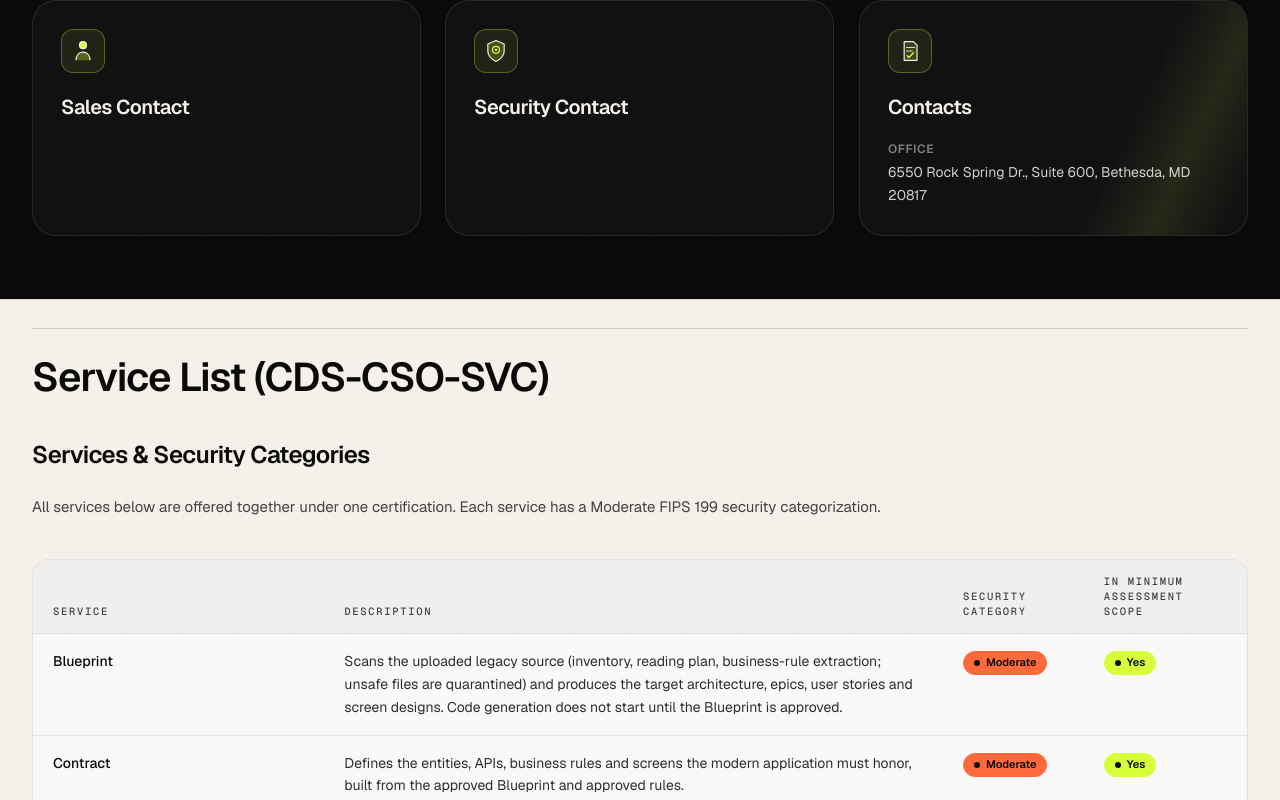
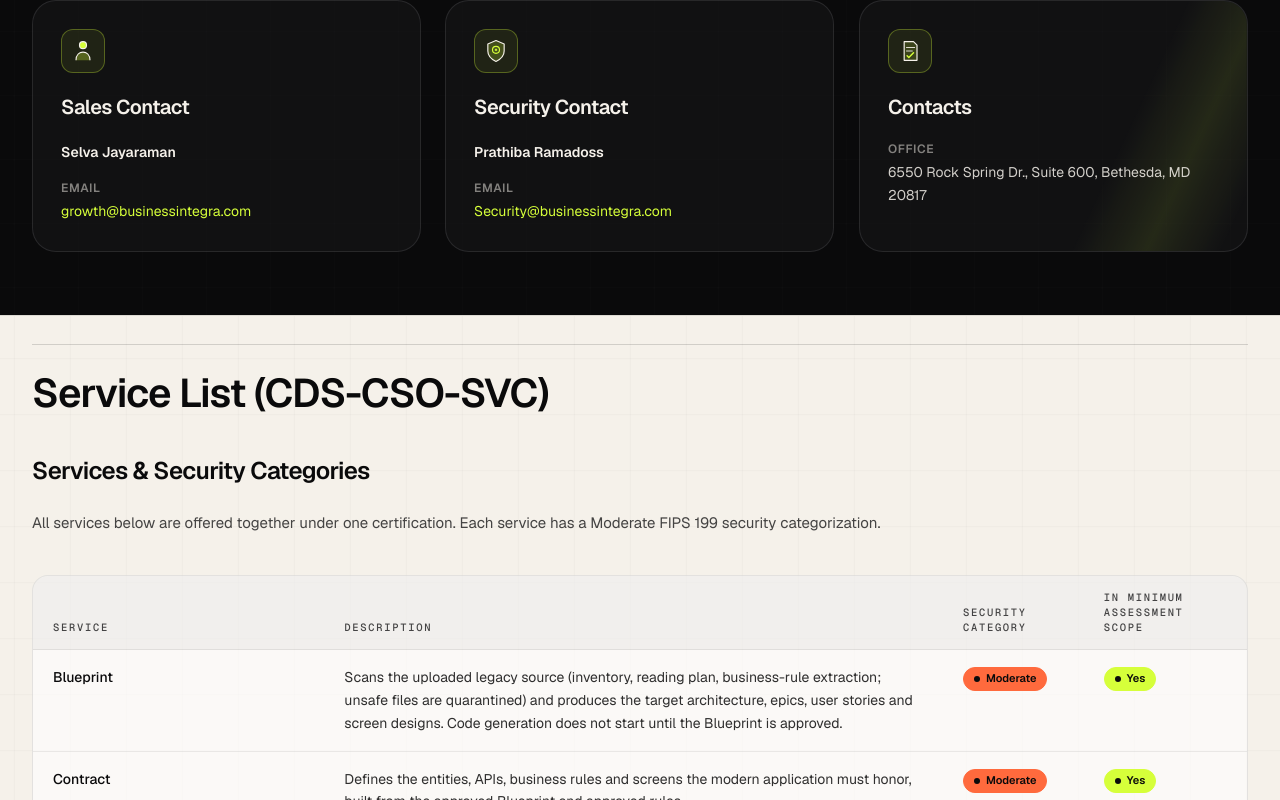
Before and after one commit to XmediawebDeveloper/bi-moderniza, a Next.js app: page /trust-center in a window 1280 px wide. Shown: the part 1647-2447 px from the top of the page. Built offline with nearby package versions, Linux system fonts and the light colour scheme.

Commit message:
change on oct12

```diff
--- a/app/trust-center/page.tsx
+++ b/app/trust-center/page.tsx
@@ -83,10 +83,18 @@
   {
     kind: "Sales Contact",
     icon: "person",
+    details: [
+      { label: "", value: "Selva Jayaraman" },
+      { label: "Email", value: extDark("mailto:growth@businessintegra.com", "growth@businessintegra.com") },
+    ],
   },
   {
     kind: "Security Contact",
     icon: "shield",
+    details: [
+      { label: "", value: "Prathiba Ramadoss" },
+      { label: "Email", value: extDark("mailto:Security@businessintegra.com", "Security@businessintegra.com") },
+    ],
   },
   {
     kind: "Contacts",
@@ -375,10 +383,12 @@
               <h3 className="mt-5 text-xl font-semibold tracking-tight text-chalk">{c.kind}</h3>
               {c.details && (
                 <dl className="mt-5 space-y-4">
-                  {c.details.map((d) => (
-                    <div key={d.label}>
-                      <dt className="text-xs font-semibold uppercase tracking-wider text-chalk/50">{d.label}</dt>
-                      <dd className="mt-1 text-sm leading-relaxed text-chalk/85">{d.value}</dd>
+                  {c.details.map((d, di) => (
+                    <div key={d.label || di}>
+                      {d.label && (
+                        <dt className="text-xs font-semibold uppercase tracking-wider text-chalk/50">{d.label}</dt>
+                      )}
+                      <dd className={`${d.label ? "mt-1 text-chalk/85" : "font-semibold text-chalk"} text-sm leading-relaxed`}>{d.value}</dd>
                     </div>
                   ))}
                 </dl>
--- a/next.config.ts
+++ b/next.config.ts
@@ -3,11 +3,17 @@
 const STRAPI_URL = process.env.STRAPI_URL ?? "http://127.0.0.1:1337";
 const strapi = new URL(STRAPI_URL);
 
+// Static export (produces a `dist`/`out` folder) only when STATIC_EXPORT=true,
+// so the normal SSR build (for Amplify) is unaffected.
+const isStatic = process.env.STATIC_EXPORT === "true";
+
 const nextConfig: NextConfig = {
   async redirects() {
     return [{ source: "/contact/call", destination: "/contact", permanent: true }];
   },
+  ...(isStatic ? { output: "export", trailingSlash: true } : {}),
   images: {
+    unoptimized: isStatic,
     remotePatterns: [
       {
         protocol: strapi.protocol.replace(":", "") as "http" | "https",
--- a/package.json
+++ b/package.json
@@ -5,6 +5,7 @@
   "scripts": {
     "dev": "next dev",
     "build": "next build",
+    "build:static": "node scripts/build-static.mjs",
     "start": "next start",
     "lint": "eslint"
   },
--- /dev/null
+++ b/scripts/build-static.mjs
@@ -0,0 +1,17 @@
+// Builds the site as a static export into ./dist
+// Usage: npm run build:static
+// Produces plain HTML/CSS/JS you can upload to any static host.
+// NOTE: the contact form's email sending needs a server, so it does not work
+// in this static build (see DEPLOY-STATIC.md).
+import { execSync } from "node:child_process";
+import { rmSync, renameSync, existsSync } from "node:fs";
+
+execSync("next build", {
+  stdio: "inherit",
+  env: { ...process.env, STATIC_EXPORT: "true" },
+});
+
+if (existsSync("dist")) rmSync("dist", { recursive: true, force: true });
+renameSync("out", "dist");
+
+console.log("\n✅ Static site ready in ./dist");
```
